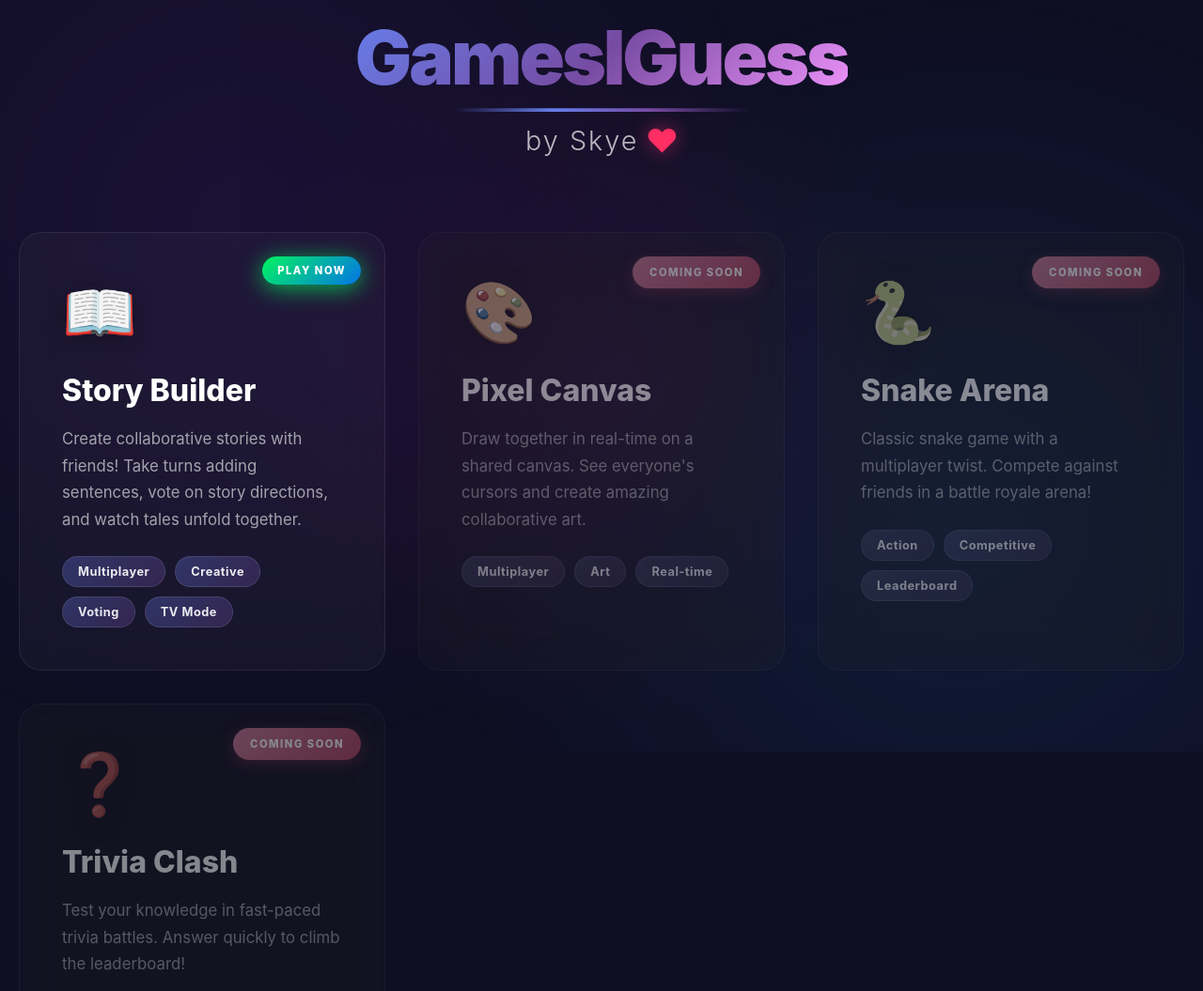
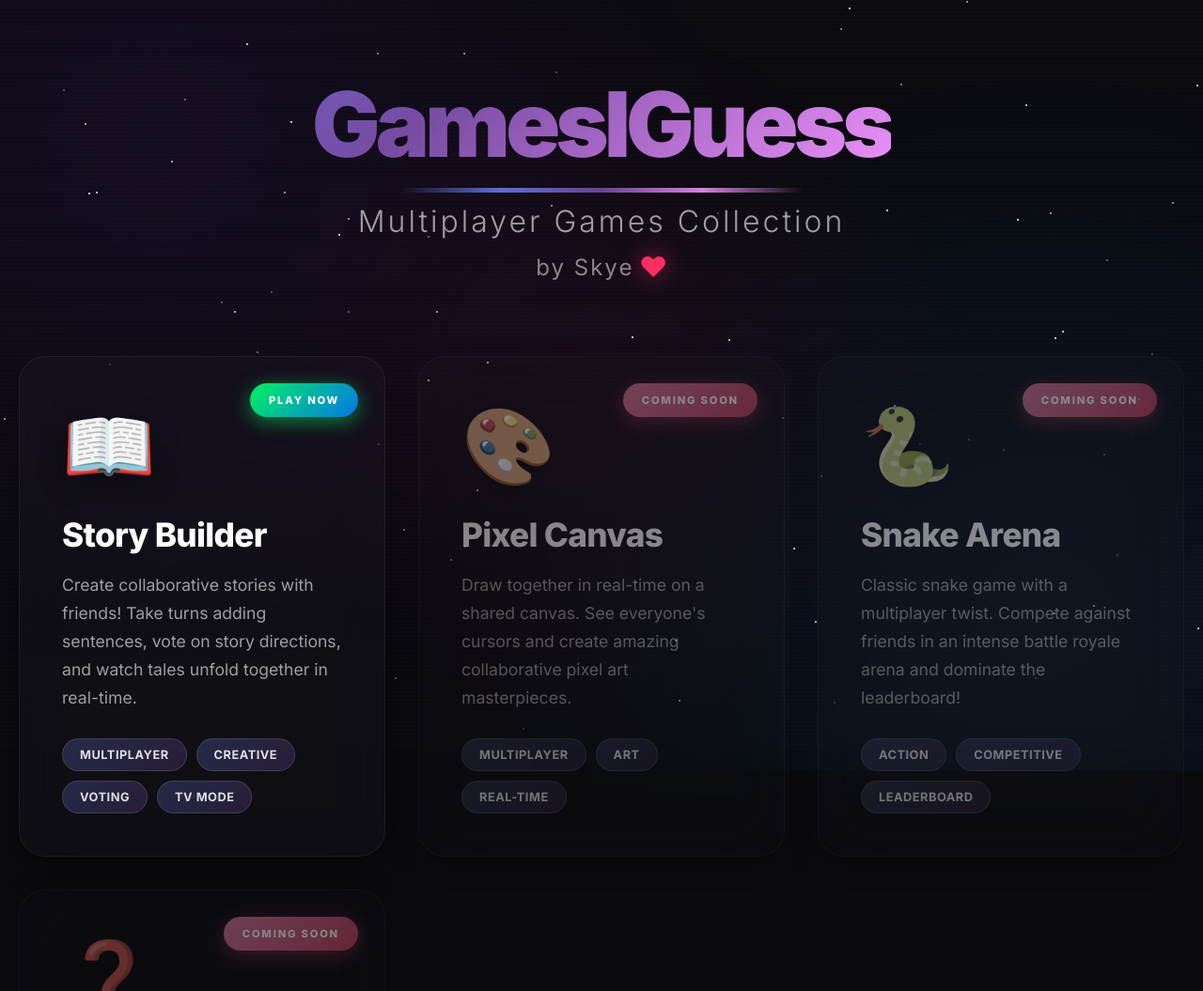
Before and after one commit to skyesonlyfans/gamesiguess, a plain HTML site: page index.html in a window 1280 px wide. Shown: the top 1055 px of the page at 94% size. Drawn offline with Linux system fonts and the light colour scheme.

Commit message:
Update index.html

```diff
--- a/index.html
+++ b/index.html
@@ -4,6 +4,9 @@
 <meta charset="UTF-8">
 <meta name="viewport" content="width=device-width, initial-scale=1.0">
 <title>GamesIGuess by Skye</title>
+<link rel="preconnect" href="https://fonts.googleapis.com">
+<link rel="preconnect" href="https://fonts.gstatic.com" crossorigin>
+<link href="https://fonts.googleapis.com/css2?family=Inter:wght@300;400;600;700;800;900&display=swap" rel="stylesheet">
 <style>
 * {
   margin: 0;
@@ -11,13 +14,18 @@
   box-sizing: border-box;
 }
 
+html {
+  scroll-behavior: smooth;
+}
+
 body {
   font-family: 'Inter', -apple-system, BlinkMacSystemFont, 'Segoe UI', Roboto, Oxygen, Ubuntu, Cantarell, sans-serif;
-  background: #0f0f23;
+  background: #0a0a0f;
   min-height: 100vh;
-  padding: 20px;
+  padding: 0;
   overflow-x: hidden;
   position: relative;
+  color: #fff;
 }
 
 body::before {
@@ -28,21 +36,66 @@ body::before {
   width: 100%;
   height: 100%;
   background:
-    radial-gradient(circle at 20% 30%, rgba(138, 43, 226, 0.15) 0%, transparent 50%),
-    radial-gradient(circle at 80% 70%, rgba(30, 144, 255, 0.15) 0%, transparent 50%),
-    radial-gradient(circle at 50% 50%, rgba(255, 20, 147, 0.1) 0%, transparent 50%);
+    radial-gradient(circle at 15% 20%, rgba(138, 43, 226, 0.12) 0%, transparent 45%),
+    radial-gradient(circle at 85% 80%, rgba(30, 144, 255, 0.12) 0%, transparent 45%),
+    radial-gradient(circle at 50% 50%, rgba(255, 20, 147, 0.08) 0%, transparent 50%);
   z-index: 0;
-  animation: pulse 8s ease-in-out infinite;
+  animation: pulse 10s ease-in-out infinite;
+  pointer-events: none;
+}
+
+body::after {
+  content: '';
+  position: fixed;
+  top: 0;
+  left: 0;
+  width: 100%;
+  height: 100%;
+  background:
+    repeating-linear-gradient(
+      0deg,
+      transparent,
+      transparent 2px,
+      rgba(255,255,255,0.01) 2px,
+      rgba(255,255,255,0.01) 4px
+    );
+  z-index: 0;
+  pointer-events: none;
 }
 
 @keyframes pulse {
-  0%, 100% { opacity: 1; }
-  50% { opacity: 0.6; }
+  0%, 100% { opacity: 1; transform: scale(1); }
+  50% { opacity: 0.7; transform: scale(1.05); }
+}
+
+.stars {
+  position: fixed;
+  top: 0;
+  left: 0;
+  width: 100%;
+  height: 100%;
+  pointer-events: none;
+  z-index: 0;
+}
+
+.star {
+  position: absolute;
+  width: 2px;
+  height: 2px;
+  background: white;
+  border-radius: 50%;
+  animation: twinkle 3s infinite;
+}
+
+@keyframes twinkle {
+  0%, 100% { opacity: 0.3; }
+  50% { opacity: 1; }
 }
 
 .container {
   max-width: 1400px;
   margin: 0 auto;
+  padding: 40px 20px;
   position: relative;
   z-index: 1;
 }
@@ -50,65 +103,90 @@ body::before {
 .header {
   text-align: center;
   margin-bottom: 80px;
-  animation: fadeInDown 0.8s ease;
+  padding-top: 40px;
+  animation: fadeInDown 1s ease;
 }
 
 .header h1 {
-  font-size: 5rem;
-  background: linear-gradient(135deg, #667eea 0%, #764ba2 50%, #f093fb 100%);
+  font-size: clamp(3rem, 8vw, 6rem);
+  background: linear-gradient(135deg, #667eea 0%, #764ba2 40%, #f093fb 80%, #667eea 100%);
+  background-size: 200% 200%;
   -webkit-background-clip: text;
   -webkit-text-fill-color: transparent;
   background-clip: text;
   font-weight: 900;
-  letter-spacing: -3px;
-  margin-bottom: 15px;
+  letter-spacing: -0.05em;
+  margin-bottom: 20px;
   position: relative;
   display: inline-block;
+  animation: gradient-shift 8s ease infinite, floating 4s ease-in-out infinite;
+}
+
+@keyframes gradient-shift {
+  0%, 100% { background-position: 0% 50%; }
+  50% { background-position: 100% 50%; }
 }
 
 .header h1::after {
   content: '';
   position: absolute;
-  bottom: -10px;
+  bottom: -15px;
   left: 50%;
   transform: translateX(-50%);
-  width: 60%;
-  height: 4px;
-  background: linear-gradient(90deg, transparent, #667eea, #764ba2, transparent);
-  border-radius: 2px;
+  width: 70%;
+  height: 5px;
+  background: linear-gradient(90deg, transparent, #667eea, #764ba2, #f093fb, transparent);
+  border-radius: 3px;
+  animation: shimmer 3s ease-in-out infinite;
+}
+
+@keyframes shimmer {
+  0%, 100% { opacity: 0.5; }
+  50% { opacity: 1; }
+}
+
+.header .subtitle {
+  font-size: clamp(1.2rem, 3vw, 2rem);
+  color: rgba(255,255,255,0.6);
+  font-weight: 300;
+  letter-spacing: 3px;
+  margin-bottom: 15px;
 }
 
 .header .by {
-  font-size: 1.8rem;
-  color: rgba(255,255,255,0.7);
-  font-weight: 300;
+  font-size: clamp(1rem, 2.5vw, 1.5rem);
+  color: rgba(255,255,255,0.5);
+  font-weight: 400;
   letter-spacing: 2px;
+  margin-top: 10px;
 }
 
 .header .heart {
   color: #ff2e63;
   display: inline-block;
   animation: heartbeat 1.5s ease infinite;
-  filter: drop-shadow(0 0 8px rgba(255, 46, 99, 0.5));
+  filter: drop-shadow(0 0 10px rgba(255, 46, 99, 0.6));
 }
 
 .games-grid {
   display: grid;
-  grid-template-columns: repeat(auto-fit, minmax(320px, 1fr));
+  grid-template-columns: repeat(auto-fit, minmax(min(100%, 340px), 1fr));
   gap: 35px;
-  animation: fadeInUp 0.8s ease 0.2s backwards;
+  animation: fadeInUp 1s ease 0.3s backwards;
+  padding-bottom: 60px;
 }
 
 .game-card {
-  background: rgba(255,255,255,0.03);
-  backdrop-filter: blur(20px);
-  border: 1px solid rgba(255,255,255,0.08);
-  border-radius: 24px;
+  background: rgba(255,255,255,0.02);
+  backdrop-filter: blur(30px);
+  border: 1px solid rgba(255,255,255,0.06);
+  border-radius: 28px;
   padding: 45px;
   cursor: pointer;
-  transition: all 0.4s cubic-bezier(0.4, 0, 0.2, 1);
+  transition: all 0.5s cubic-bezier(0.4, 0, 0.2, 1);
   position: relative;
   overflow: hidden;
+  box-shadow: 0 8px 32px rgba(0,0,0,0.3);
 }
 
 .game-card::before {
@@ -118,9 +196,9 @@ body::before {
   left: 0;
   width: 100%;
   height: 100%;
-  background: linear-gradient(135deg, rgba(102,126,234,0.15) 0%, rgba(118,75,162,0.15) 100%);
+  background: linear-gradient(135deg, rgba(102,126,234,0.08) 0%, rgba(118,75,162,0.08) 100%);
   opacity: 0;
-  transition: opacity 0.4s ease;
+  transition: opacity 0.5s ease;
 }
 
 .game-card::after {
@@ -131,17 +209,19 @@ body::before {
   width: 0;
   height: 0;
   border-radius: 50%;
-  background: radial-gradient(circle, rgba(102,126,234,0.2), transparent);
+  background: radial-gradient(circle, rgba(102,126,234,0.15), transparent 70%);
   transform: translate(-50%, -50%);
-  transition: width 0.6s ease, height 0.6s ease;
+  transition: width 0.7s ease, height 0.7s ease;
 }
 
 .game-card:hover {
-  transform: translateY(-12px) scale(1.02);
-  border-color: rgba(102,126,234,0.3);
+  transform: translateY(-15px) scale(1.02);
+  border-color: rgba(102,126,234,0.4);
   box-shadow:
-    0 25px 50px rgba(0,0,0,0.5),
-    0 0 40px rgba(102,126,234,0.2);
+    0 30px 60px rgba(0,0,0,0.5),
+    0 0 50px rgba(102,126,234,0.3),
+    inset 0 1px 0 rgba(255,255,255,0.1);
+  background: rgba(255,255,255,0.04);
 }
 
 .game-card:hover::before {
@@ -149,43 +229,50 @@ body::before {
 }
 
 .game-card:hover::after {
-  width: 400px;
-  height: 400px;
+  width: 500px;
+  height: 500px;
+}
+
+.game-card:active {
+  transform: translateY(-12px) scale(1.01);
 }
 
 .game-icon {
-  font-size: 4rem;
+  font-size: clamp(3.5rem, 7vw, 5rem);
   margin-bottom: 25px;
   display: block;
-  filter: drop-shadow(0 4px 12px rgba(0,0,0,0.3));
-  transition: transform 0.4s ease;
+  filter: drop-shadow(0 5px 15px rgba(0,0,0,0.4));
+  transition: transform 0.5s cubic-bezier(0.34, 1.56, 0.64, 1);
   position: relative;
   z-index: 1;
 }
 
 .game-card:hover .game-icon {
-  transform: scale(1.1) rotate(5deg);
+  transform: scale(1.15) rotate(5deg);
+  filter: drop-shadow(0 8px 20px rgba(0,0,0,0.5));
 }
 
 .game-card h2 {
-  font-size: 2rem;
+  font-size: clamp(1.5rem, 4vw, 2.2rem);
   color: #ffffff;
   margin-bottom: 18px;
   font-weight: 800;
   position: relative;
   z-index: 1;
+  letter-spacing: -0.02em;
 }
 
 .game-card p {
   color: rgba(255,255,255,0.6);
   line-height: 1.7;
-  font-size: 1.05rem;
+  font-size: clamp(0.95rem, 2vw, 1.1rem);
   position: relative;
   z-index: 1;
+  font-weight: 400;
 }
 
 .game-card .features {
-  margin-top: 25px;
+  margin-top: 28px;
   display: flex;
   flex-wrap: wrap;
   gap: 10px;
@@ -194,61 +281,92 @@ body::before {
 }
 
 .feature-tag {
-  background: linear-gradient(135deg, rgba(102,126,234,0.3) 0%, rgba(118,75,162,0.3) 100%);
-  border: 1px solid rgba(255,255,255,0.1);
-  color: rgba(255,255,255,0.9);
-  padding: 8px 16px;
-  border-radius: 20px;
+  background: linear-gradient(135deg, rgba(102,126,234,0.25) 0%, rgba(118,75,162,0.25) 100%);
+  border: 1px solid rgba(255,255,255,0.12);
+  color: rgba(255,255,255,0.85);
+  padding: 9px 18px;
+  border-radius: 22px;
   font-size: 0.8rem;
   font-weight: 700;
   letter-spacing: 0.5px;
   transition: all 0.3s ease;
+  text-transform: uppercase;
 }
 
 .game-card:hover .feature-tag {
-  background: linear-gradient(135deg, rgba(102,126,234,0.5) 0%, rgba(118,75,162,0.5) 100%);
-  border-color: rgba(255,255,255,0.2);
-  transform: translateY(-2px);
+  background: linear-gradient(135deg, rgba(102,126,234,0.45) 0%, rgba(118,75,162,0.45) 100%);
+  border-color: rgba(255,255,255,0.25);
+  transform: translateY(-3px);
+  box-shadow: 0 4px 12px rgba(102,126,234,0.3);
 }
 
 .coming-soon {
   opacity: 0.5;
   cursor: not-allowed;
-  filter: grayscale(0.5);
+  filter: grayscale(0.4);
 }
 
 .coming-soon::after {
   width: auto;
   height: auto;
   background: linear-gradient(135deg, #ff6b9d 0%, #ff2e63 100%);
-  border-radius: 20px;
+  border-radius: 22px;
   transform: none;
-  top: 25px;
-  right: 25px;
+  top: 28px;
+  right: 28px;
   left: auto;
-  padding: 10px 18px;
+  padding: 11px 20px;
   font-size: 0.7rem;
   font-weight: 800;
-  letter-spacing: 1.5px;
+  letter-spacing: 1.8px;
   color: white;
   content: 'COMING SOON';
-  box-shadow: 0 4px 15px rgba(255, 46, 99, 0.4);
+  box-shadow: 0 5px 20px rgba(255, 46, 99, 0.5);
+  z-index: 2;
 }
 
 .coming-soon:hover {
   transform: none;
-  border-color: rgba(255,255,255,0.08);
-  box-shadow: none;
+  border-color: rgba(255,255,255,0.06);
+  box-shadow: 0 8px 32px rgba(0,0,0,0.3);
 }
 
 .coming-soon:hover::before {
   opacity: 0;
 }
 
+.active-badge {
+  position: absolute;
+  top: 28px;
+  right: 28px;
+  background: linear-gradient(135deg, #00f260 0%, #0575e6 100%);
+  color: white;
+  padding: 11px 20px;
+  border-radius: 22px;
+  font-size: 0.7rem;
+  font-weight: 800;
+  letter-spacing: 1.8px;
+  box-shadow: 0 5px 20px rgba(0, 242, 96, 0.5);
+  z-index: 2;
+  animation: glow 2.5s ease-in-out infinite;
+  text-transform: uppercase;
+}
+
+@keyframes glow {
+  0%, 100% {
+    box-shadow: 0 5px 20px rgba(0, 242, 96, 0.5);
+    transform: scale(1);
+  }
+  50% {
+    box-shadow: 0 5px 30px rgba(0, 242, 96, 0.8);
+    transform: scale(1.05);
+  }
+}
+
 @keyframes fadeInDown {
   from {
     opacity: 0;
-    transform: translateY(-40px);
+    transform: translateY(-50px);
   }
   to {
     opacity: 1;
@@ -259,7 +377,7 @@ body::before {
 @keyframes fadeInUp {
   from {
     opacity: 0;
-    transform: translateY(40px);
+    transform: translateY(50px);
   }
   to {
     opacity: 1;
@@ -272,15 +390,11 @@ body::before {
     transform: scale(1);
   }
   10%, 30% {
-    transform: scale(1.3);
+    transform: scale(1.35);
   }
   20%, 40% {
-    transform: scale(1.1);
+    transform: scale(1.15);
   }
-}
-
-.floating {
-  animation: floating 3s ease-in-out infinite;
 }
 
 @keyframes floating {
@@ -288,64 +402,110 @@ body::before {
     transform: translateY(0px);
   }
   50% {
-    transform: translateY(-10px);
+    transform: translateY(-12px);
   }
 }
 
+.footer {
+  text-align: center;
+  padding: 40px 20px;
+  color: rgba(255,255,255,0.3);
+  font-size: 0.9rem;
+  border-top: 1px solid rgba(255,255,255,0.05);
+  margin-top: 60px;
+}
+
+.footer a {
+  color: rgba(255,255,255,0.5);
+  text-decoration: none;
+  transition: color 0.3s ease;
+}
+
+.footer a:hover {
+  color: rgba(255,255,255,0.8);
+}
+
 @media (max-width: 768px) {
-  .header h1 {
-    font-size: 3rem;
+  .container {
+    padding: 30px 15px;
   }
-  .header .by {
-    font-size: 1.3rem;
+
+  .header {
+    margin-bottom: 50px;
+    padding-top: 20px;
   }
+
   .games-grid {
-    grid-template-columns: 1fr;
+    gap: 25px;
   }
+
   .game-card {
-    padding: 35px;
+    padding: 35px 28px;
+  }
+
+  .game-card:hover {
+    transform: translateY(-8px) scale(1.01);
+  }
+
+  .active-badge,
+  .coming-soon::after {
+    top: 20px;
+    right: 20px;
+    padding: 8px 16px;
+    font-size: 0.65rem;
   }
 }
 
-.active-badge {
-  position: absolute;
-  top: 25px;
-  right: 25px;
-  background: linear-gradient(135deg, #00f260 0%, #0575e6 100%);
-  color: white;
-  padding: 8px 16px;
-  border-radius: 20px;
-  font-size: 0.7rem;
-  font-weight: 800;
-  letter-spacing: 1.5px;
-  box-shadow: 0 4px 15px rgba(0, 242, 96, 0.4);
-  z-index: 2;
-  animation: glow 2s ease-in-out infinite;
+@media (max-width: 480px) {
+  .header h1::after {
+    width: 80%;
+  }
+
+  .game-card {
+    padding: 30px 22px;
+  }
+
+  .feature-tag {
+    font-size: 0.75rem;
+    padding: 7px 14px;
+  }
 }
 
-@keyframes glow {
-  0%, 100% {
-    box-shadow: 0 4px 15px rgba(0, 242, 96, 0.4);
+@media (min-width: 1600px) {
+  .container {
+    max-width: 1600px;
   }
-  50% {
-    box-shadow: 0 4px 25px rgba(0, 242, 96, 0.7);
+
+  .games-grid {
+    grid-template-columns: repeat(auto-fit, minmax(380px, 1fr));
+  }
+}
+
+@media (prefers-reduced-motion: reduce) {
+  * {
+    animation-duration: 0.01ms !important;
+    animation-iteration-count: 1 !important;
+    transition-duration: 0.01ms !important;
   }
 }
 </style>
 </head>
 <body>
+<div class="stars" id="stars"></div>
+
 <div class="container">
   <div class="header">
-    <h1 class="floating">GamesIGuess</h1>
+    <h1>GamesIGuess</h1>
+    <p class="subtitle">Multiplayer Games Collection</p>
     <div class="by">by Skye <span class="heart">♥</span></div>
   </div>
 
   <div class="games-grid">
-    <div class="game-card" onclick="window.open('https://claude.site/artifacts/40ba4b71-63a8-40e1-8fb0-1b43ad5e2ee3', '_blank')">
-      <div class="active-badge">PLAY NOW</div>
+    <div class="game-card" onclick="window.location.href='games/story-builder.html'">
+      <div class="active-badge">Play Now</div>
       <span class="game-icon">📖</span>
       <h2>Story Builder</h2>
-      <p>Create collaborative stories with friends! Take turns adding sentences, vote on story directions, and watch tales unfold together.</p>
+      <p>Create collaborative stories with friends! Take turns adding sentences, vote on story directions, and watch tales unfold together in real-time.</p>
       <div class="features">
         <span class="feature-tag">Multiplayer</span>
         <span class="feature-tag">Creative</span>
@@ -357,7 +517,7 @@ body::before {
     <div class="game-card coming-soon">
       <span class="game-icon">🎨</span>
       <h2>Pixel Canvas</h2>
-      <p>Draw together in real-time on a shared canvas. See everyone's cursors and create amazing collaborative art.</p>
+      <p>Draw together in real-time on a shared canvas. See everyone's cursors and create amazing collaborative pixel art masterpieces.</p>
       <div class="features">
         <span class="feature-tag">Multiplayer</span>
         <span class="feature-tag">Art</span>
@@ -368,7 +528,7 @@ body::before {
     <div class="game-card coming-soon">
       <span class="game-icon">🐍</span>
       <h2>Snake Arena</h2>
-      <p>Classic snake game with a multiplayer twist. Compete against friends in a battle royale arena!</p>
+      <p>Classic snake game with a multiplayer twist. Compete against friends in an intense battle royale arena and dominate the leaderboard!</p>
       <div class="features">
         <span class="feature-tag">Action</span>
         <span class="feature-tag">Competitive</span>
@@ -379,7 +539,7 @@ body::before {
     <div class="game-card coming-soon">
       <span class="game-icon">❓</span>
       <h2>Trivia Clash</h2>
-      <p>Test your knowledge in fast-paced trivia battles. Answer quickly to climb the leaderboard!</p>
+      <p>Test your knowledge in fast-paced trivia battles. Answer quickly and accurately to climb the leaderboard and prove you're the smartest!</p>
       <div class="features">
         <span class="feature-tag">Quiz</span>
         <span class="feature-tag">Speed</span>
@@ -388,5 +548,34 @@ body::before {
     </div>
   </div>
 </div>
+
+<div class="footer">
+  <p>Made with ♥ by Skye | <a href="https://github.com/skyesonlyfans/gamesiguess" target="_blank" rel="noopener">GitHub</a></p>
+</div>
+
+<script>
+function createStars() {
+  const starsContainer = document.getElementById('stars');
+  const starCount = window.innerWidth > 768 ? 80 : 40;
+
+  for (let i = 0; i < starCount; i++) {
+    const star = document.createElement('div');
+    star.className = 'star';
+    star.style.left = Math.random() * 100 + '%';
+    star.style.top = Math.random() * 100 + '%';
+    star.style.animationDelay = Math.random() * 3 + 's';
+    star.style.opacity = Math.random() * 0.5 + 0.3;
+    starsContainer.appendChild(star);
+  }
+}
+
+createStars();
+
+window.addEventListener('resize', () => {
+  const starsContainer = document.getElementById('stars');
+  starsContainer.innerHTML = '';
+  createStars();
+});
+</script>
 </body>
-</html>s
+</html>
```
